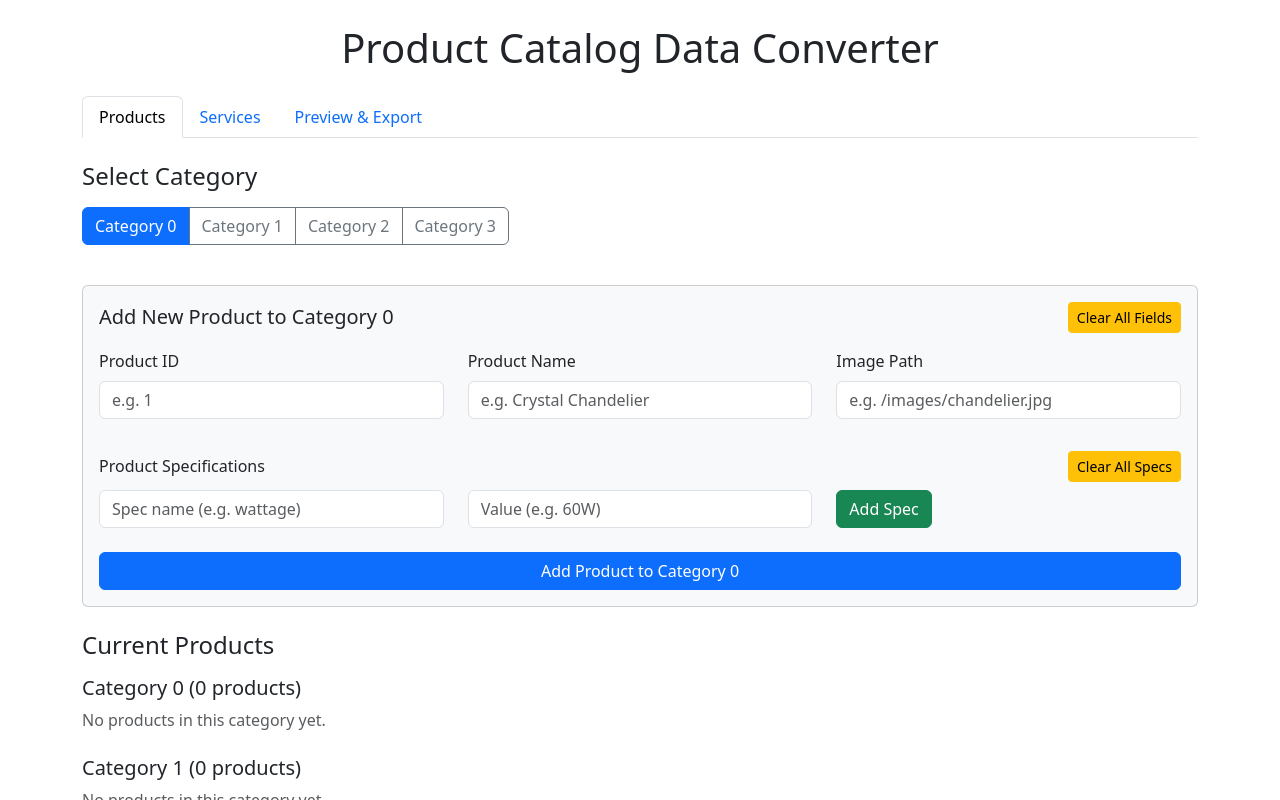
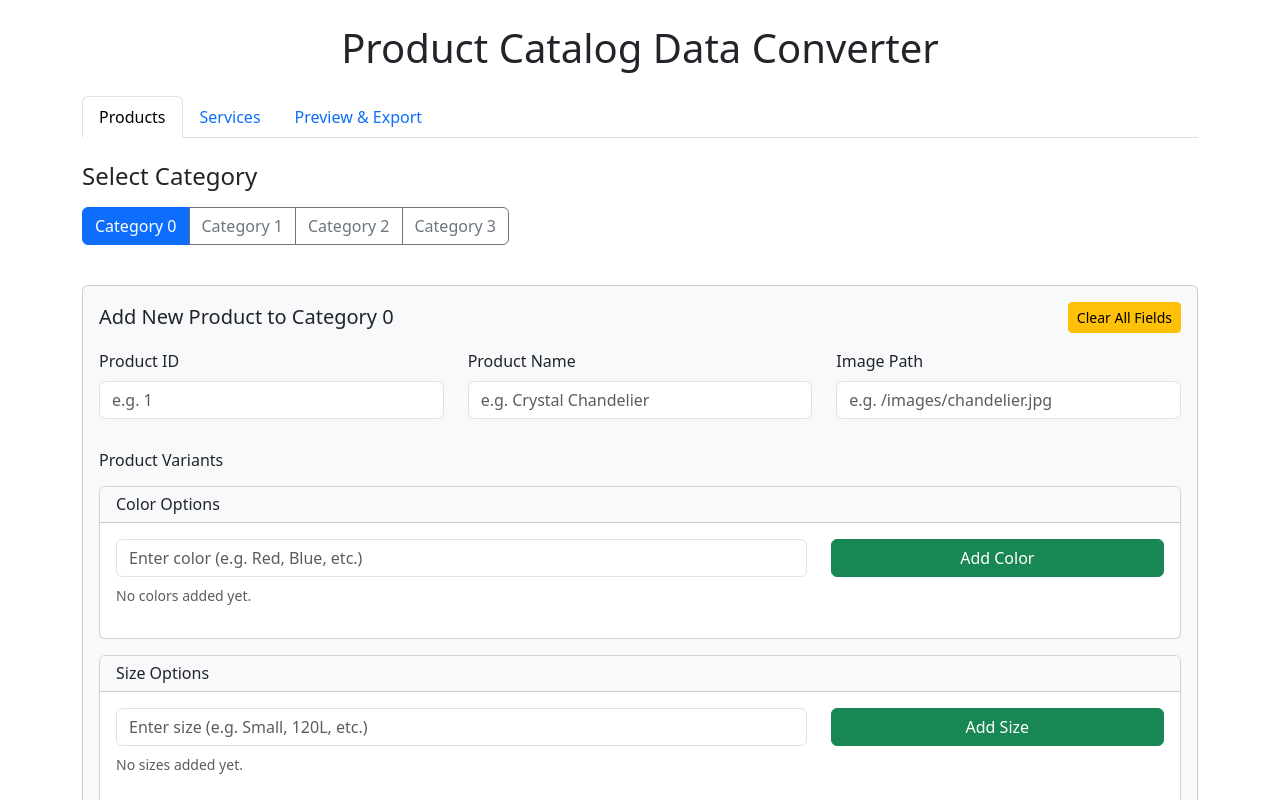
Before and after one commit to prateek8113/data-converter, a React (Create React App) app: page / in a window 1280 px wide. Shown: the top 800 px of the page. Built offline with nearby package versions, Linux system fonts and the light colour scheme.

Commit message:
Update ProductCatalogConverter.jsx

```diff
--- a/src/components/ProductCatalogConverter.jsx
+++ b/src/components/ProductCatalogConverter.jsx
@@ -18,7 +18,11 @@ const ProductCatalogConverter = () => {
     id: "",
     name: "",
     image: "",
-    specs: {}
+    specs: {},
+    variants: {
+      colors: [],
+      sizes: []
+    }
   });
   const [newService, setNewService] = useState({
     title: "",
@@ -27,6 +31,8 @@ const ProductCatalogConverter = () => {
   });
   const [newSpecKey, setNewSpecKey] = useState("");
   const [newSpecValue, setNewSpecValue] = useState("");
+  const [newColor, setNewColor] = useState("");
+  const [newSize, setNewSize] = useState("");
   const [jsonOutput, setJsonOutput] = useState("");
   const [copySuccess, setCopySuccess] = useState(false);
 
@@ -77,6 +83,62 @@ const ProductCatalogConverter = () => {
     }
   };
 
+  // Add a new color to the product variants
+  const addColor = () => {
+    if (newColor && !newProduct.variants.colors.includes(newColor)) {
+      const updatedVariants = {
+        ...newProduct.variants,
+        colors: [...newProduct.variants.colors, newColor]
+      };
+
+      setNewProduct({
+        ...newProduct,
+        variants: updatedVariants
+      });
+
+      setNewColor("");
+    }
+  };
+
+  // Add a new size to the product variants
+  const addSize = () => {
+    if (newSize && !newProduct.variants.sizes.includes(newSize)) {
+      const updatedVariants = {
+        ...newProduct.variants,
+        sizes: [...newProduct.variants.sizes, newSize]
+      };
+
+      setNewProduct({
+        ...newProduct,
+        variants: updatedVariants
+      });
+
+      setNewSize("");
+    }
+  };
+
+  // Remove a color from variants
+  const removeColor = (colorToRemove) => {
+    setNewProduct({
+      ...newProduct,
+      variants: {
+        ...newProduct.variants,
+        colors: newProduct.variants.colors.filter(color => color !== colorToRemove)
+      }
+    });
+  };
+
+  // Remove a size from variants
+  const removeSize = (sizeToRemove) => {
+    setNewProduct({
+      ...newProduct,
+      variants: {
+        ...newProduct.variants,
+        sizes: newProduct.variants.sizes.filter(size => size !== sizeToRemove)
+      }
+    });
+  };
+
   const removeSpec = (key) => {
     const updatedSpecs = { ...currentSpecs };
     delete updatedSpecs[key];
@@ -119,7 +181,11 @@ const ProductCatalogConverter = () => {
       id: "",
       name: "",
       image: "",
-      specs: {}
+      specs: {},
+      variants: {
+        colors: [],
+        sizes: []
+      }
     });
     setCurrentSpecs({});
   };
@@ -307,6 +373,111 @@ const ProductCatalogConverter = () => {
                 </div>
               </div>
 
+              {/* Product Variants Section */}
+              <div className="mb-4">
+                <h4 className="h6 mb-3">Product Variants</h4>
+
+                {/* Color Variants */}
+                <div className="card mb-3">
+                  <div className="card-header bg-light">
+                    <h5 className="h6 mb-0">Color Options</h5>
+                  </div>
+                  <div className="card-body">
+                    <div className="row mb-2">
+                      <div className="col-md-8">
+                        <input
+                          type="text"
+                          value={newColor}
+                          onChange={(e) => setNewColor(e.target.value)}
+                          className="form-control"
+                          placeholder="Enter color (e.g. Red, Blue, etc.)"
+                        />
+                      </div>
+                      <div className="col-md-4">
+                        <button
+                          onClick={addColor}
+                          className="btn btn-success w-100"
+                        >
+                          Add Color
+                        </button>
+                      </div>
+                    </div>
+
+                    {newProduct.variants.colors.length > 0 ? (
+                      <div className="mt-2">
+                        <h6 className="mb-2">Available Colors:</h6>
+                        <div className="d-flex flex-wrap gap-2">
+                          {newProduct.variants.colors.map((color, index) => (
+                            <div key={index} className="badge bg-primary d-flex align-items-center p-2">
+                              {color}
+                              <button
+                                onClick={() => removeColor(color)}
+                                className="btn btn-sm text-white ms-2 p-0"
+                                style={{ fontSize: '12px' }}
+                              >
+                                ✕
+                              </button>
+                            </div>
+                          ))}
+                        </div>
+                      </div>
+                    ) : (
+                      <p className="text-muted small mt-2">No colors added yet.</p>
+                    )}
+                  </div>
+                </div>
+
+                {/* Size Variants */}
+                <div className="card">
+                  <div className="card-header bg-light">
+                    <h5 className="h6 mb-0">Size Options</h5>
+                  </div>
+                  <div className="card-body">
+                    <div className="row mb-2">
+                      <div className="col-md-8">
+                        <input
+                          type="text"
+                          value={newSize}
+                          onChange={(e) => setNewSize(e.target.value)}
+                          className="form-control"
+                          placeholder="Enter size (e.g. Small, 120L, etc.)"
+                        />
+                      </div>
+                      <div className="col-md-4">
+                        <button
+                          onClick={addSize}
+                          className="btn btn-success w-100"
+                        >
+                          Add Size
+                        </button>
+                      </div>
+                    </div>
+
+                    {newProduct.variants.sizes.length > 0 ? (
+                      <div className="mt-2">
+                        <h6 className="mb-2">Available Sizes:</h6>
+                        <div className="d-flex flex-wrap gap-2">
+                          {newProduct.variants.sizes.map((size, index) => (
+                            <div key={index} className="badge bg-secondary d-flex align-items-center p-2">
+                              {size}
+                              <button
+                                onClick={() => removeSize(size)}
+                                className="btn btn-sm text-white ms-2 p-0"
+                                style={{ fontSize: '12px' }}
+                              >
+                                ✕
+                              </button>
+                            </div>
+                          ))}
+                        </div>
+                      </div>
+                    ) : (
+                      <p className="text-muted small mt-2">No sizes added yet.</p>
+                    )}
+                  </div>
+                </div>
+              </div>
+
               <div className="mb-3">
                 <div className="d-flex justify-content-between align-items-center mb-2">
                   <h4 className="h6 m-0">Product Specifications</h4>
@@ -429,6 +600,37 @@ const ProductCatalogConverter = () => {
                                 Remove
                               </button>
                             </div>
+
+                            {/* Display colors and sizes */}
+                            {(product.variants.colors.length > 0 || product.variants.sizes.length > 0) && (
+                              <div className="mt-2">
+                                <p className="mb-1"><strong>Variants:</strong></p>
+                                <div className="row">
+                                  {product.variants.colors.length > 0 && (
+                                    <div className="col-md-6 mb-2">
+                                      <p className="mb-1 small">Colors:</p>
+                                      <div className="d-flex flex-wrap gap-1">
+                                        {product.variants.colors.map((color, i) => (
+                                          <span key={i} className="badge bg-primary">{color}</span>
+                                        ))}
+                                      </div>
+                                    </div>
+                                  )}
+
+                                  {product.variants.sizes.length > 0 && (
+                                    <div className="col-md-6 mb-2">
+                                      <p className="mb-1 small">Sizes:</p>
+                                      <div className="d-flex flex-wrap gap-1">
+                                        {product.variants.sizes.map((size, i) => (
+                                          <span key={i} className="badge bg-secondary">{size}</span>
+                                        ))}
+                                      </div>
+                                    </div>
+                                  )}
+                                </div>
+                              </div>
+                            )}
+
                             <div className="mt-2">
                               <p className="mb-1"><strong>Specifications:</strong></p>
                               <ul className="list-group">
@@ -451,9 +653,10 @@ const ProductCatalogConverter = () => {
         </div>
       )}
 
-      {/* Service Form */}
+      {/* Service Form - unchanged */}
       {activeTab === 'service' && (
         <div>
+          {/* Service form content unchanged */}
           <div className="card mb-4 bg-light">
             <div className="card-body">
               <h3 className="card-title h5 mb-3">Add New Service</h3>
@@ -533,7 +736,7 @@ const ProductCatalogConverter = () => {
         </div>
       )}
 
-      {/* Preview & Export */}
+      {/* Preview & Export - unchanged */}
       {activeTab === 'preview' && (
         <div>
           <div className="mb-4">
```
